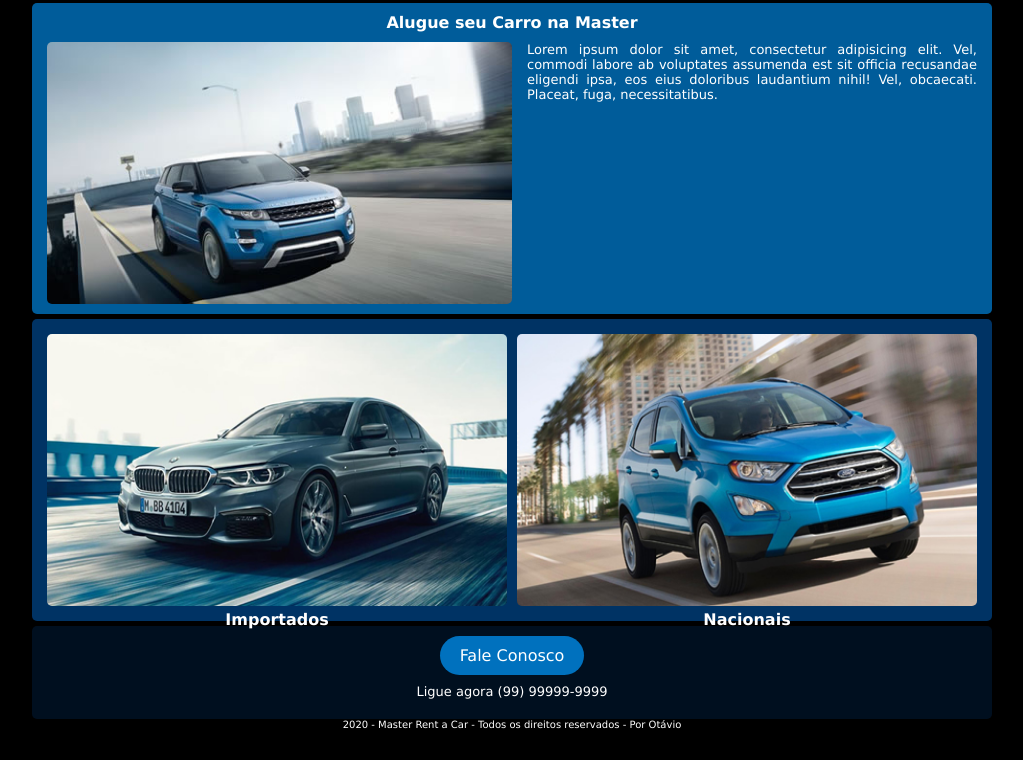
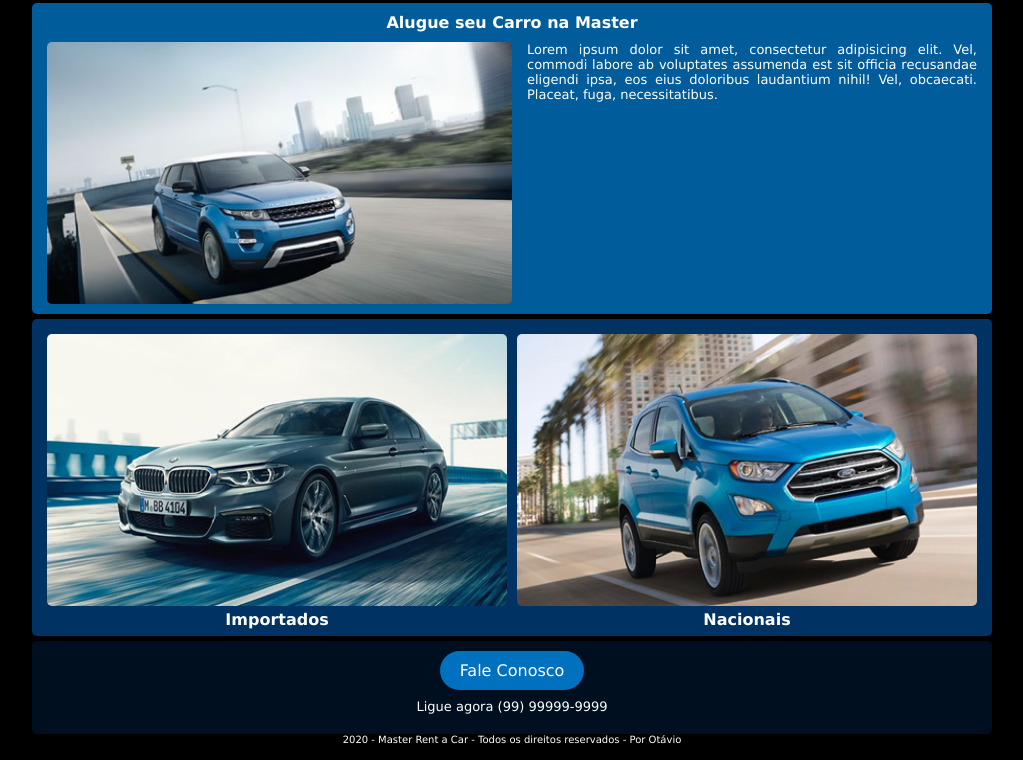
Before and after one commit to heinrik10/Master-Rent-a-Car, a plain HTML site: page index.html in a window 1280 px wide. Shown: the part 116-876 px from the top of the page, without its empty margins (128-1151 px from the left). Drawn offline with Linux system fonts and the light colour scheme; files whose address does not match are found by name.

Commit message:
Update estilo.css

```diff
--- a/css/estilo.css
+++ b/css/estilo.css
@@ -181,6 +181,7 @@ body {
 }
 #nac_imp {
     display: flex;
+    padding-bottom: 30px;
 }
 .foto_nac_imp {
 	max-width: 100%;
```
